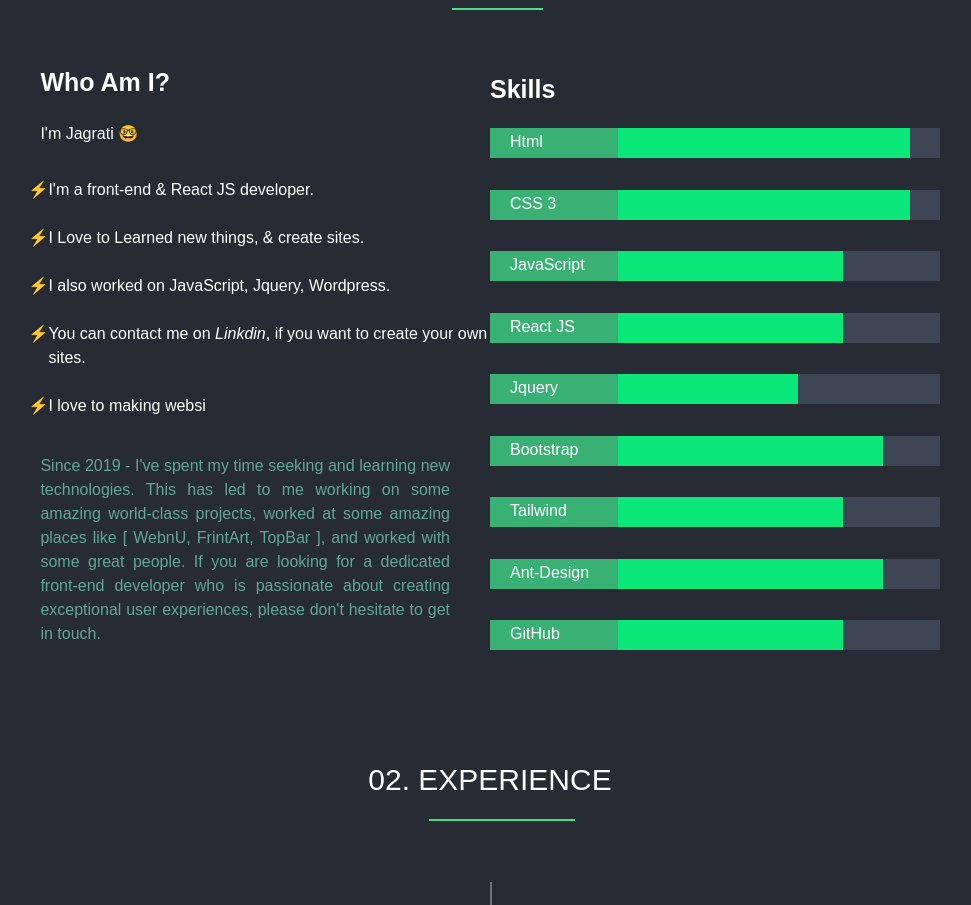
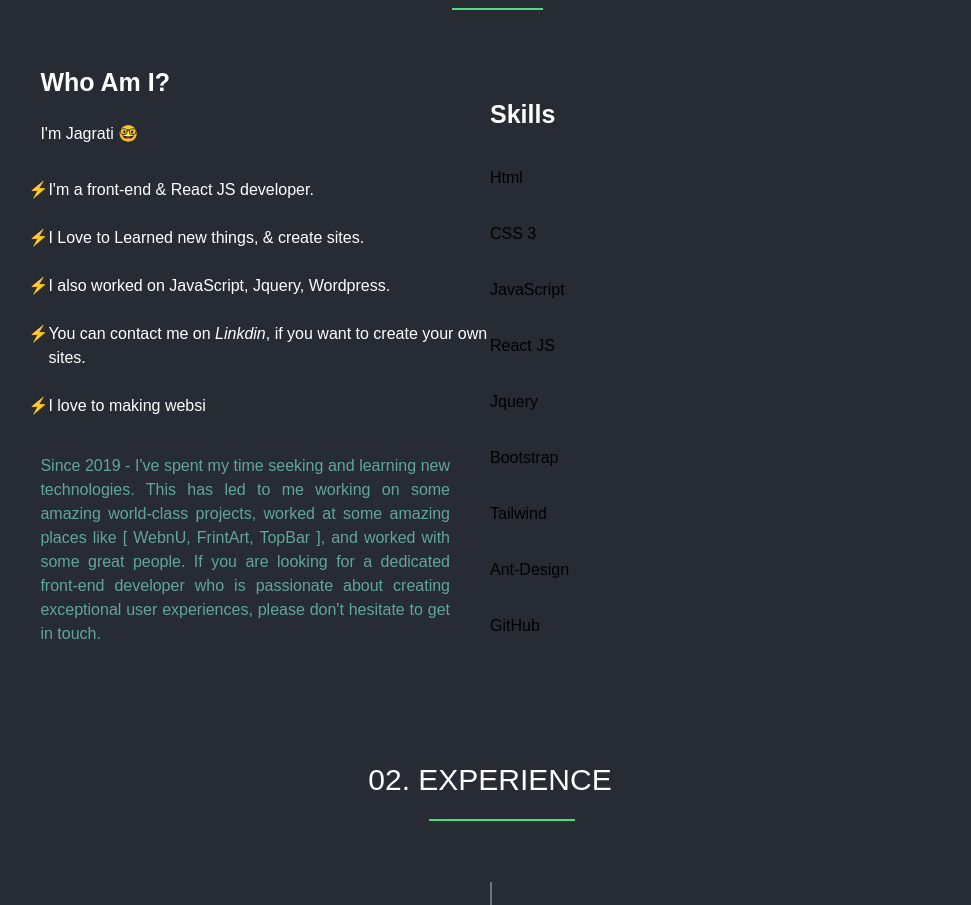
Before and after one commit to Jagrati1213/jagrati-gupta, a React (Create React App) app: page / in a window 1280 px wide. Shown: the part 980-1885 px from the top of the page, without its empty margins (150-1121 px from the left). Built offline with nearby package versions, Linux system fonts and the light colour scheme.

Commit message:
JG: reduce code

```diff
--- a/src/components/css-files/About.css
+++ b/src/components/css-files/About.css
@@ -38,51 +38,3 @@ p {
   flex-direction: column;
   justify-content: space-evenly;
 }
-
-.cssProgress {
-  background: #3e4555;
-  width: 100%;
-  height: 30px;
-  display: flex;
-  margin: 12px 0;
-}
-
-.progress4 {
-  background: #39b175;
-  color: white;
-  padding: 2px 20px;
-  width: 8rem;
-}
-
-.cssProgress-bar {
-  width: 60%;
-  background: #0be779;
-}
-
-.html {
-  width: 65%;
-}
-
-.css {
-  width: 65%;
-}
-
-.js {
-  width: 50%;
-}
-
-.jq {
-  width: 40%;
-}
-
-.react {
-  width: 50%;
-}
-
-.boot {
-  width: 59%;
-}
-
-.tail {
-  width: 50%;
-}
```
